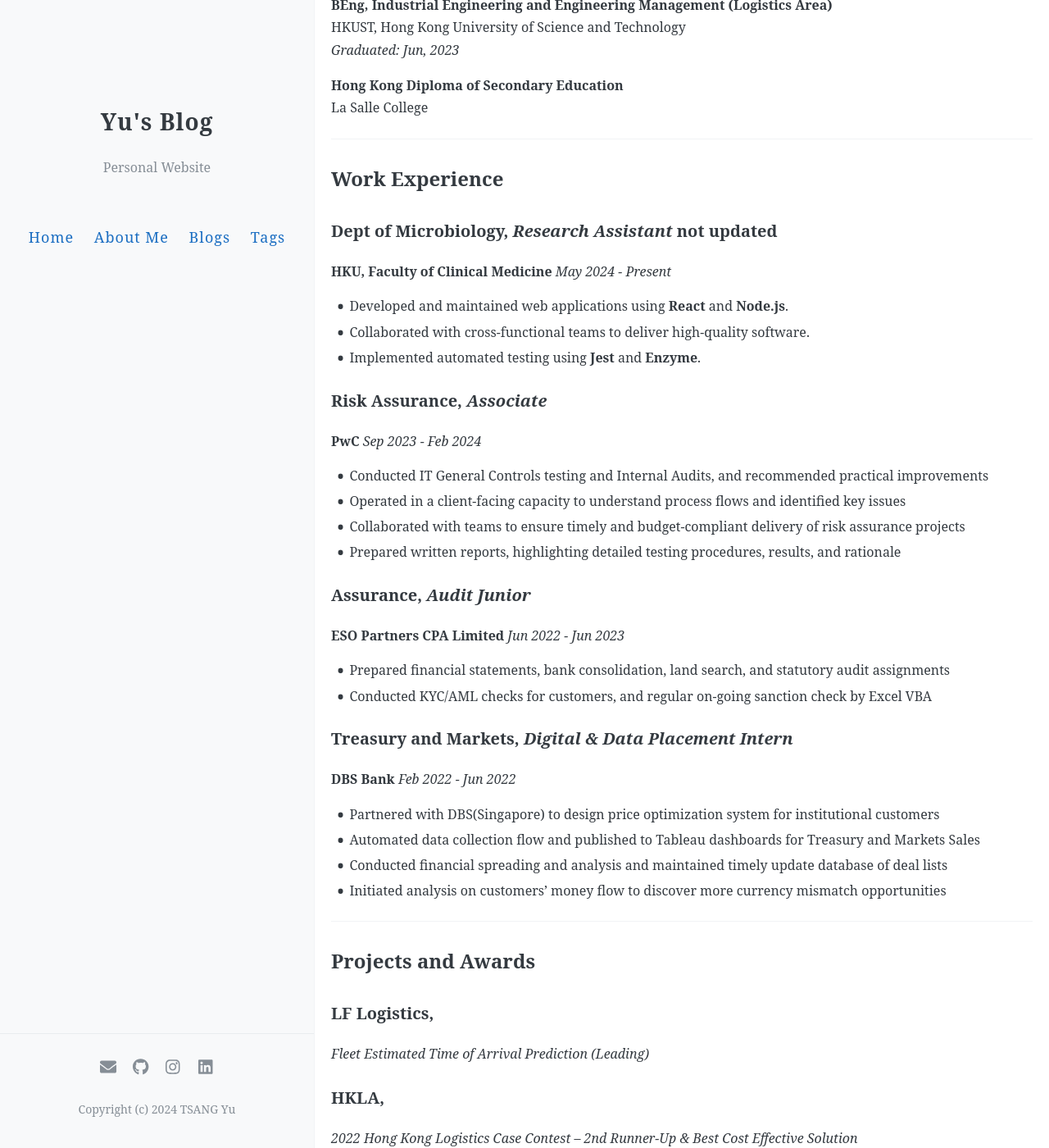
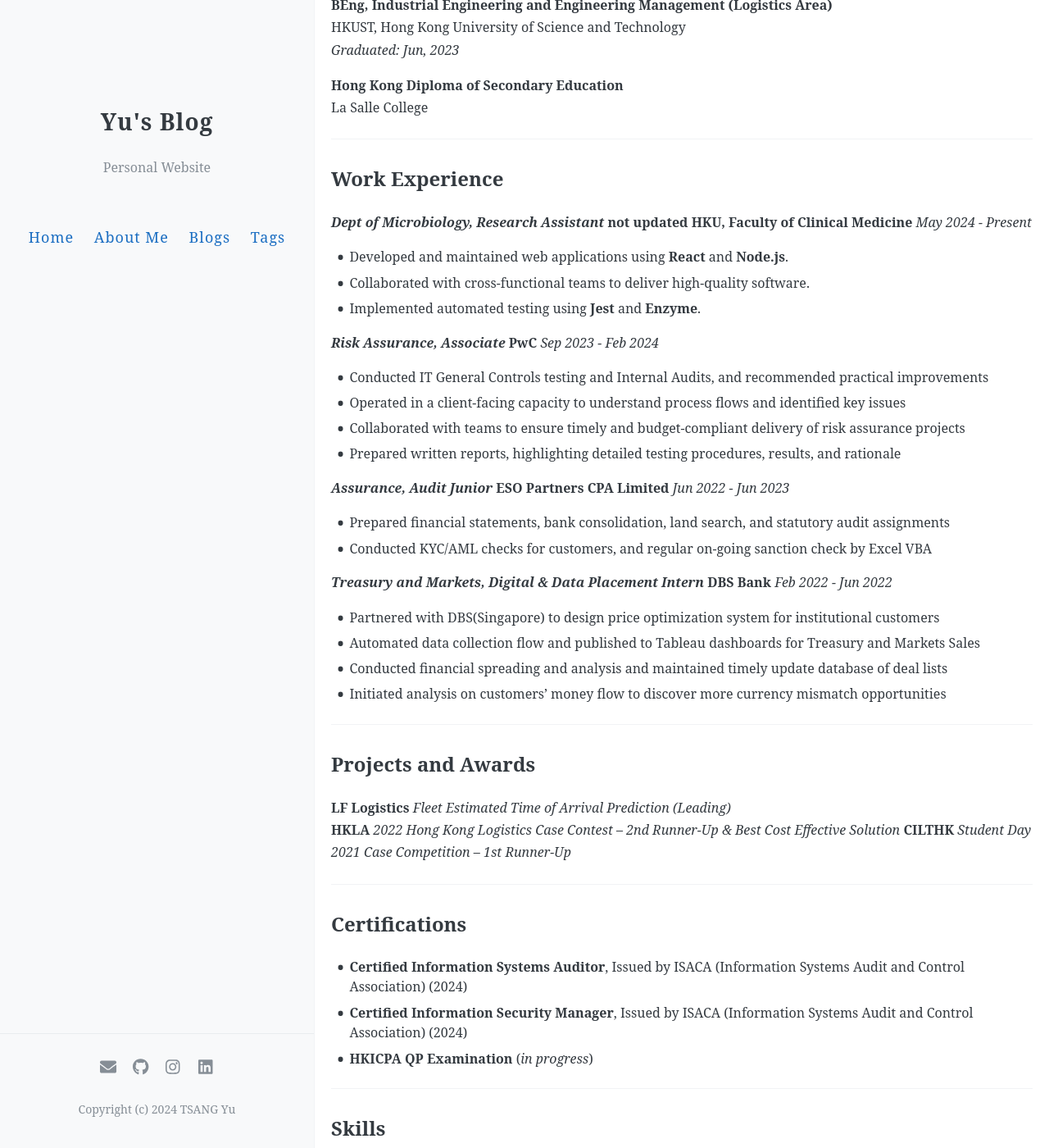
Before and after one commit to yutsang/yutsang.github.io, a Jekyll site: the page built from about.md, in a window 1280 px wide and 1400 px high, scrolled down 591 px. Shown: the whole window at 82% size. Built offline with Jekyll 4.4.1, drawn with Linux system fonts in a browser that asks for light colours; comment, search, counter and statistics services are not loaded.

Commit message:
Update about.md

```diff
--- a/about.md
+++ b/about.md
@@ -33,7 +33,7 @@
 
 ## Work Experience
 
-### Dept of Microbiology, *Research Assistant* **not updated**
+***Dept of Microbiology, Research Assistant*** **not updated**
 **HKU, Faculty of Clinical Medicine**
 *May 2024 - Present*
 
@@ -41,7 +41,7 @@
 - Collaborated with cross-functional teams to deliver high-quality software.
 - Implemented automated testing using **Jest** and **Enzyme**.
 
-### Risk Assurance, *Associate*
+***Risk Assurance, Associate***
 **PwC**
 *Sep 2023 - Feb 2024*
 
@@ -50,14 +50,14 @@
 - Collaborated with teams to ensure timely and budget-compliant delivery of risk assurance projects
 - Prepared written reports, highlighting detailed testing procedures, results, and rationale
 
-### Assurance, *Audit Junior*
+***Assurance, Audit Junior***
 **ESO Partners CPA Limited**
 *Jun 2022 - Jun 2023*
 
 - Prepared financial statements, bank consolidation, land search, and statutory audit assignments
 - Conducted KYC/AML checks for customers, and regular on-going sanction check by Excel VBA
 
-### Treasury and Markets, *Digital & Data Placement Intern*
+***Treasury and Markets, Digital & Data Placement Intern***
 **DBS Bank**
 *Feb 2022 - Jun 2022*
 
@@ -69,11 +69,11 @@
 ---
 
 ## Projects and Awards
-### LF Logistics,
+**LF Logistics**
 *Fleet Estimated Time of Arrival Prediction (Leading)*
-### HKLA,
+**HKLA**
 *2022 Hong Kong Logistics Case Contest – 2nd Runner-Up & Best Cost Effective Solution*
-### CILTHK,
+**CILTHK**
 *Student Day 2021 Case Competition – 1st Runner-Up*
 
 ---
```
